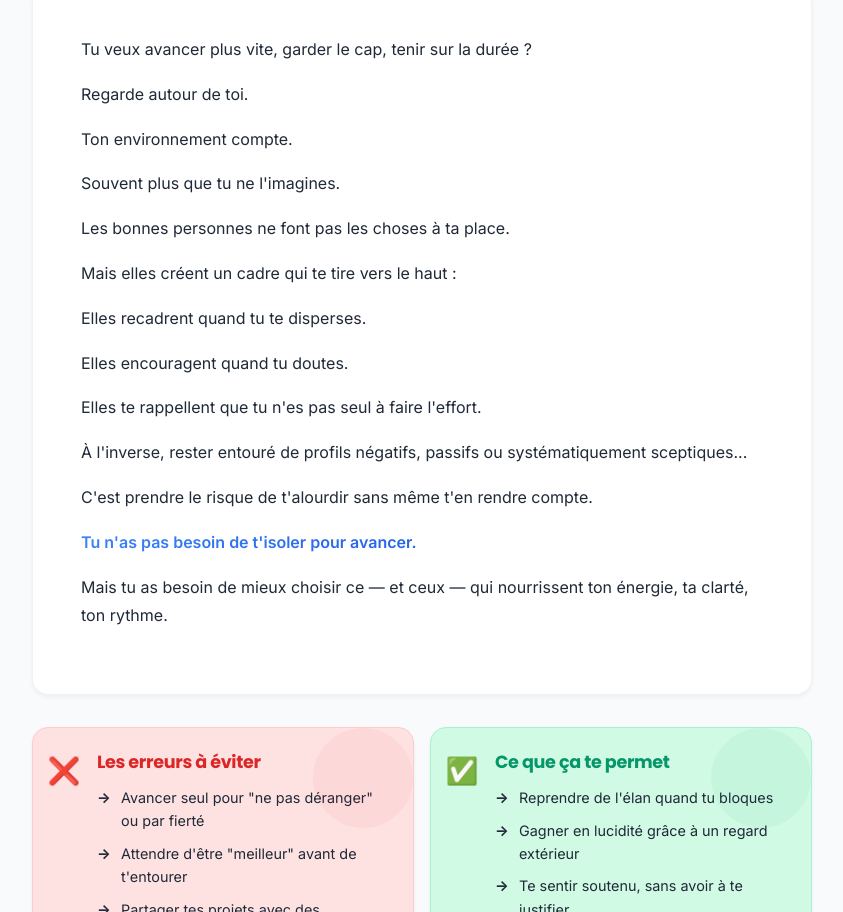
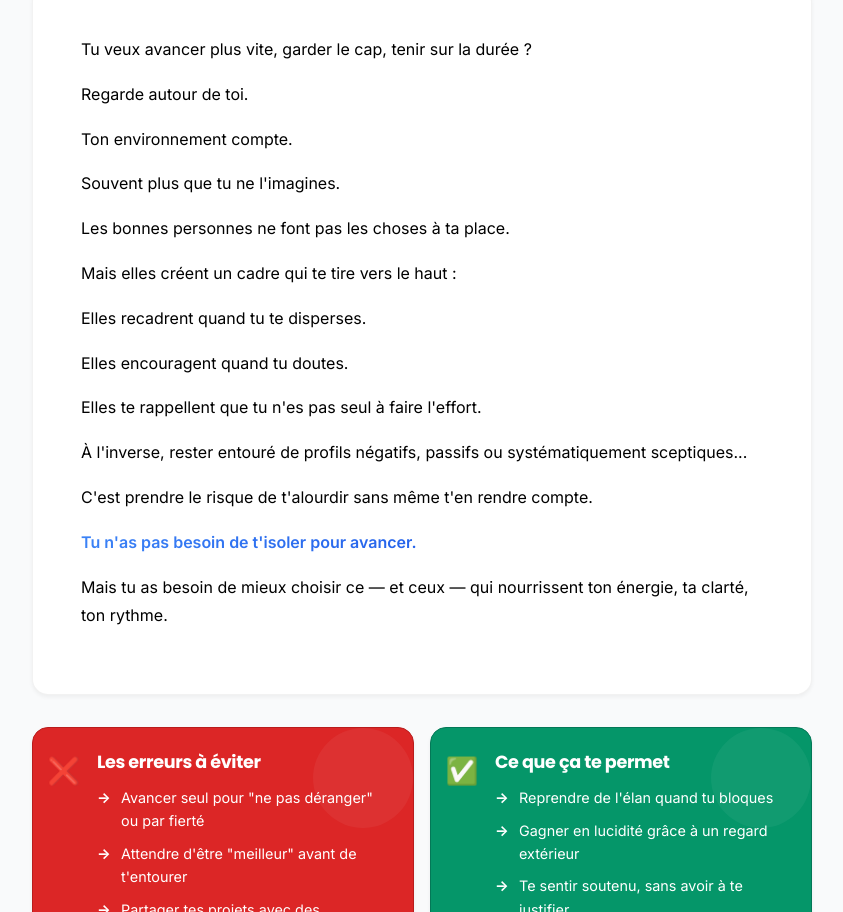
Before and after one commit to Yousee75/le-brief-du-lundi, a plain HTML site: page index.html in a window 1280 px wide. Shown: the part 11088-12000 px from the top of the page, without its empty margins (218-1061 px from the left). Drawn offline with nearby package versions, Linux system fonts and the light colour scheme; animation ran at ten frames a second.

Commit message:
Update styles.css

```diff
--- a/css/styles.css
+++ b/css/styles.css
@@ -8,8 +8,8 @@
     --primary-dark: #2563eb;
     --accent: #10b981;
     --accent-light: #34d399;
-    --text: #1f2937;
-    --text-light: #6b7280;
+    --text: #000000;  /* MODIFIÉ : Noir pour meilleure lisibilité */
+    --text-light: #374151;  /* MODIFIÉ : Gris foncé au lieu de gris clair */
     --background: #ffffff;
     --surface: #f9fafb;
     --surface-glass: rgba(255, 255, 255, 0.8);
@@ -241,7 +241,7 @@ header.scrolled {
 .mobile-menu a {
     font-size: 1.5rem;
     font-weight: 600;
-    color: var(--text);
+    color: #000000;  /* MODIFIÉ : Noir pour meilleure visibilité */
     text-decoration: none;
     opacity: 0;
     transform: translateY(20px);
@@ -504,7 +504,7 @@ header.scrolled {
 }
 
 .feature-desc {
-    color: var(--text-light);
+    color: var(--text);  /* MODIFIÉ : Utilise la couleur de texte principale (noir) */
     font-size: 0.9rem;
     line-height: 1.6;
 }
@@ -918,22 +918,24 @@ header.scrolled {
     transition: var(--transition);
 }
 
+/* MODIFIÉ : Cartes d'erreur avec fond rouge et texte blanc */
 .info-card.error {
-    background: #fee2e2;
-    border: 1px solid #fecaca;
+    background: #dc2626;
+    border: 1px solid #b91c1c;
 }
 
 .info-card.error::after {
-    background: #dc2626;
-}
-
+    background: #ffffff;
+}
+
+/* MODIFIÉ : Cartes de succès avec fond vert foncé et texte blanc */
 .info-card.success {
-    background: #d1fae5;
-    border: 1px solid #a7f3d0;
+    background: #059669;
+    border: 1px solid #047857;
 }
 
 .info-card.success::after {
-    background: #059669;
+    background: #ffffff;
 }
 
 .info-card:hover {
@@ -952,6 +954,7 @@ header.scrolled {
     top: 1.5rem;
     font-size: 1.5rem;
     animation: iconPulse 2s ease-in-out infinite;
+    color: #ffffff;  /* AJOUTÉ : Icônes blanches */
 }
 
 @keyframes iconPulse {
@@ -966,12 +969,13 @@ header.scrolled {
     font-weight: 700;
 }
 
+/* MODIFIÉ : Titres blancs pour les cartes colorées */
 .info-card.error h3 {
-    color: #dc2626;
+    color: #ffffff;
 }
 
 .info-card.success h3 {
-    color: #059669;
+    color: #ffffff;
 }
 
 .info-card ul {
@@ -984,6 +988,15 @@ header.scrolled {
     color: var(--text);
     position: relative;
     padding-left: 1.5rem;
+}
+
+/* MODIFIÉ : Texte blanc pour les cartes colorées */
+.info-card.error li {
+    color: #ffffff;
+}
+
+.info-card.success li {
+    color: #ffffff;
 }
 
 .info-card li::before {
@@ -1107,6 +1120,7 @@ header.scrolled {
 
 .exercise-content p {
     margin-bottom: 1.5rem;
+    color: var(--text);  /* AJOUTÉ : Pour s'assurer que le texte est visible */
 }
 
 .exercise-steps {
@@ -1120,6 +1134,7 @@ header.scrolled {
     counter-increment: step;
     line-height: 1.7;
     transition: var(--transition);
+    color: var(--text);  /* AJOUTÉ : Pour s'assurer que le texte est visible */
 }
 
 .exercise-step:hover {
```
